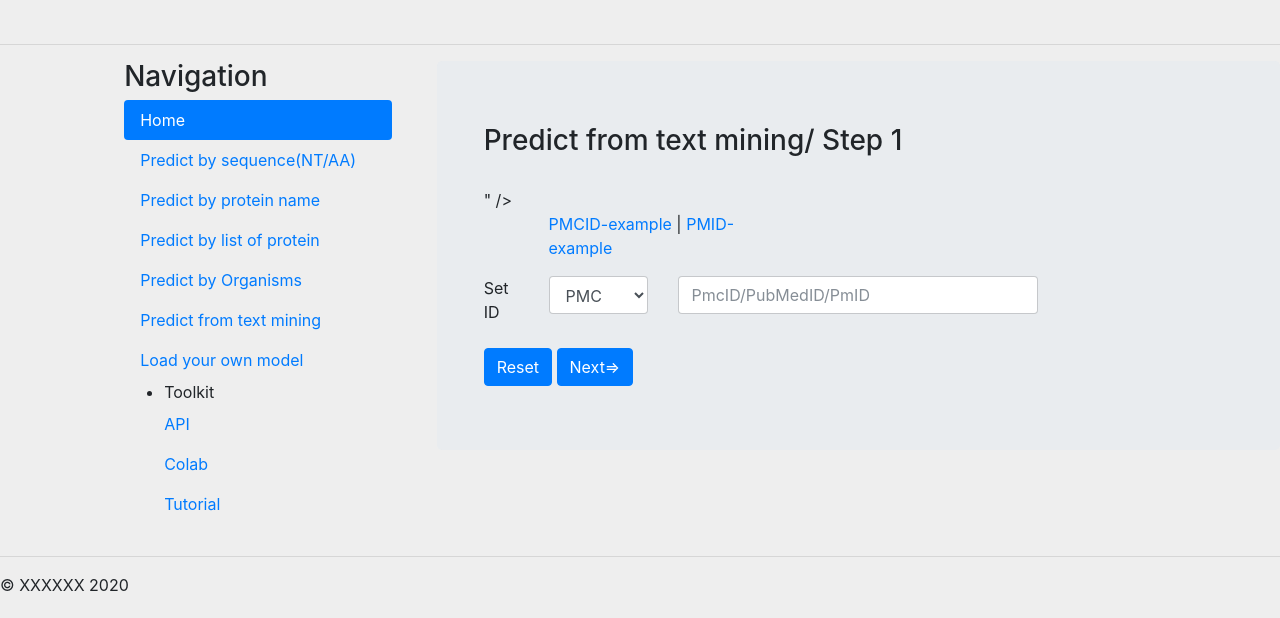
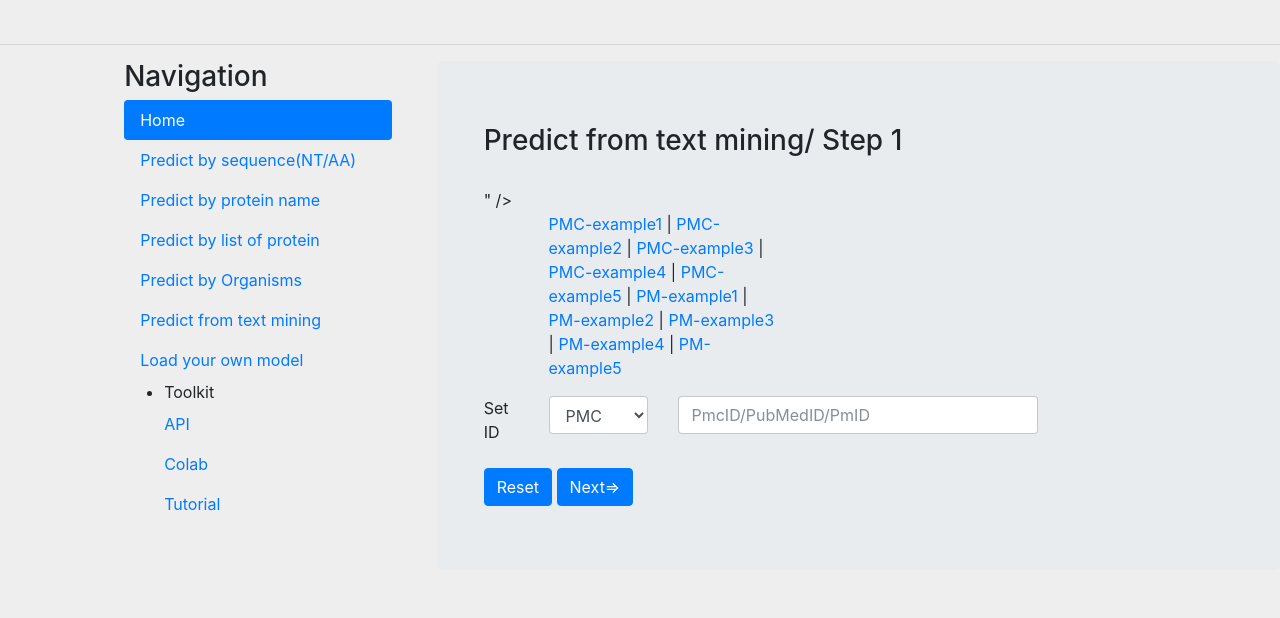
Before and after one commit to thierrynems/gepo-app, a Django app: page /predicttextmining in a window 1280 px wide. Shown: the part 60-678 px from the top of the page. Run offline with Django 3.2, Linux system fonts and the light colour scheme; some libraries are stand-ins or nearby versions.

Commit message:
Update predicttextmining.html

```diff
--- a/web/blog/templates/blog/predicttextmining.html
+++ b/web/blog/templates/blog/predicttextmining.html
@@ -151,11 +151,43 @@ function submitFormStep2_Old(){
 //Fonction de chargement des examples
 function setexample(t){
     if(t==1){//PMC Example
-        document.getElementById('elementid').value="PMC6982432";
+        document.getElementById('elementid').value="PMC6386719";
         document.getElementById('database').value="pmc";
     }
-    if(t==2){//PM Example
-        document.getElementById('elementid').value="28483578";
+    if(t==2){//PMC Example
+        document.getElementById('elementid').value="PMC6052904";
+        document.getElementById('database').value="pmc";
+    }
+    if(t==3){//PMC Example
+        document.getElementById('elementid').value="PMC5517513";
+        document.getElementById('database').value="pmc";
+    }
+    if(t==4){//PMC Example
+        document.getElementById('elementid').value="PMC5193443";
+        document.getElementById('database').value="pmc";
+    }
+    if(t==5){//PMC Example
+        document.getElementById('elementid').value="PMC4243691";
+        document.getElementById('database').value="pmc";
+    }
+    if(t==6){//PM Example
+        document.getElementById('elementid').value="26748795";
+        document.getElementById('database').value="pubmed";
+    }
+    if(t==7){//PM Example
+        document.getElementById('elementid').value="25505449";
+        document.getElementById('database').value="pubmed";
+    }
+    if(t==8){//PM Example
+        document.getElementById('elementid').value="30807684";
+        document.getElementById('database').value="pubmed";
+    }
+    if(t==9){//PM Example
+        document.getElementById('elementid').value="30718429";
+        document.getElementById('database').value="pubmed";
+    }
+    if(t==10){//PM Example
+        document.getElementById('elementid').value="29432687";
         document.getElementById('database').value="pubmed";
     }
 }
@@ -172,8 +204,16 @@ function setexample(t){
               <div class="form-group row">
                     <div class="col-sm-1"></div>
                     <div class="col-sm-4">
-                        <a href="#" onclick="setexample(1)">PMCID-example</a>  |
-                        <a href="#" onclick="setexample(2)">PMID-example</a>
+                        <a href="#" onclick="setexample(1)">PMC-example1</a>  |
+                        <a href="#" onclick="setexample(2)">PMC-example2</a>  |
+                        <a href="#" onclick="setexample(3)">PMC-example3</a>  |
+                        <a href="#" onclick="setexample(4)">PMC-example4</a>  |
+                        <a href="#" onclick="setexample(5)">PMC-example5</a>  |
+                        <a href="#" onclick="setexample(6)">PM-example1</a>   |
+                        <a href="#" onclick="setexample(7)">PM-example2</a>   |
+                        <a href="#" onclick="setexample(8)">PM-example3</a>   |
+                        <a href="#" onclick="setexample(9)">PM-example4</a>   |
+                        <a href="#" onclick="setexample(10)">PM-example5</a>
                     </div>
 
                   </div>
```
